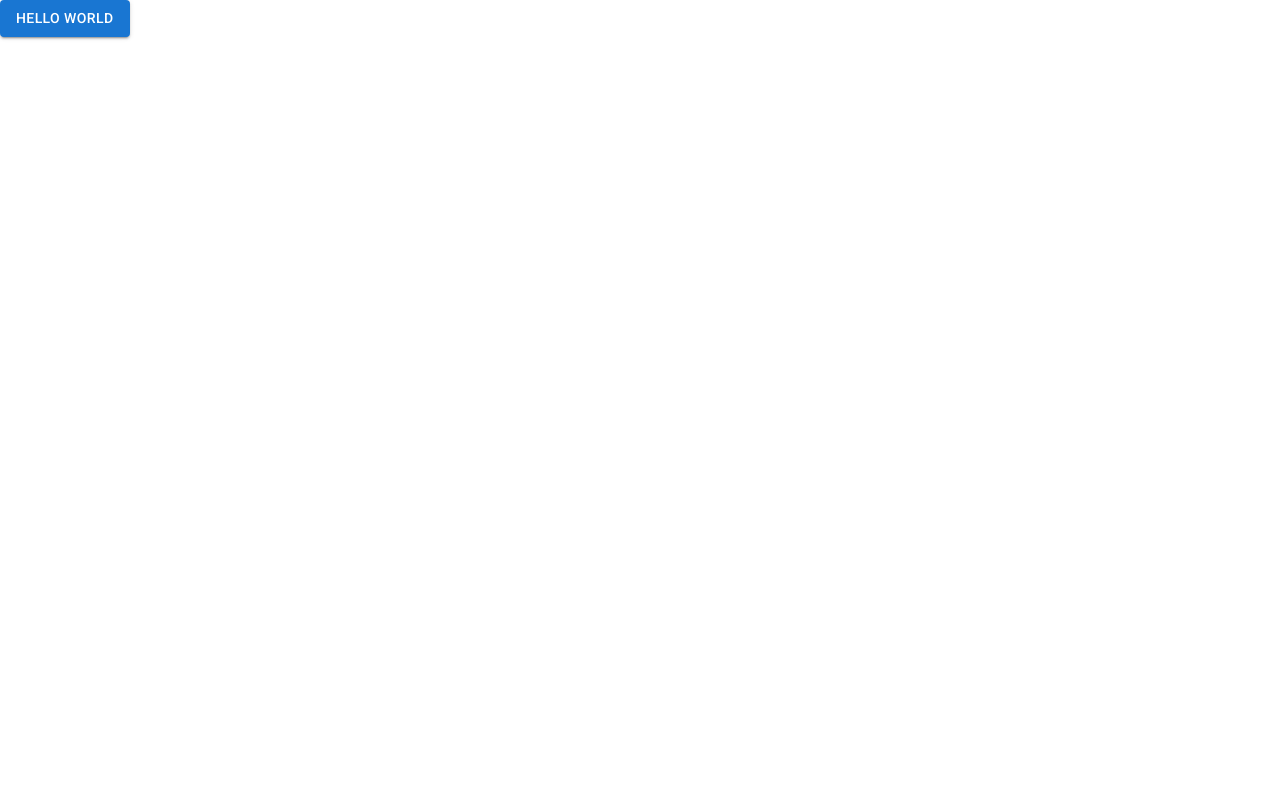
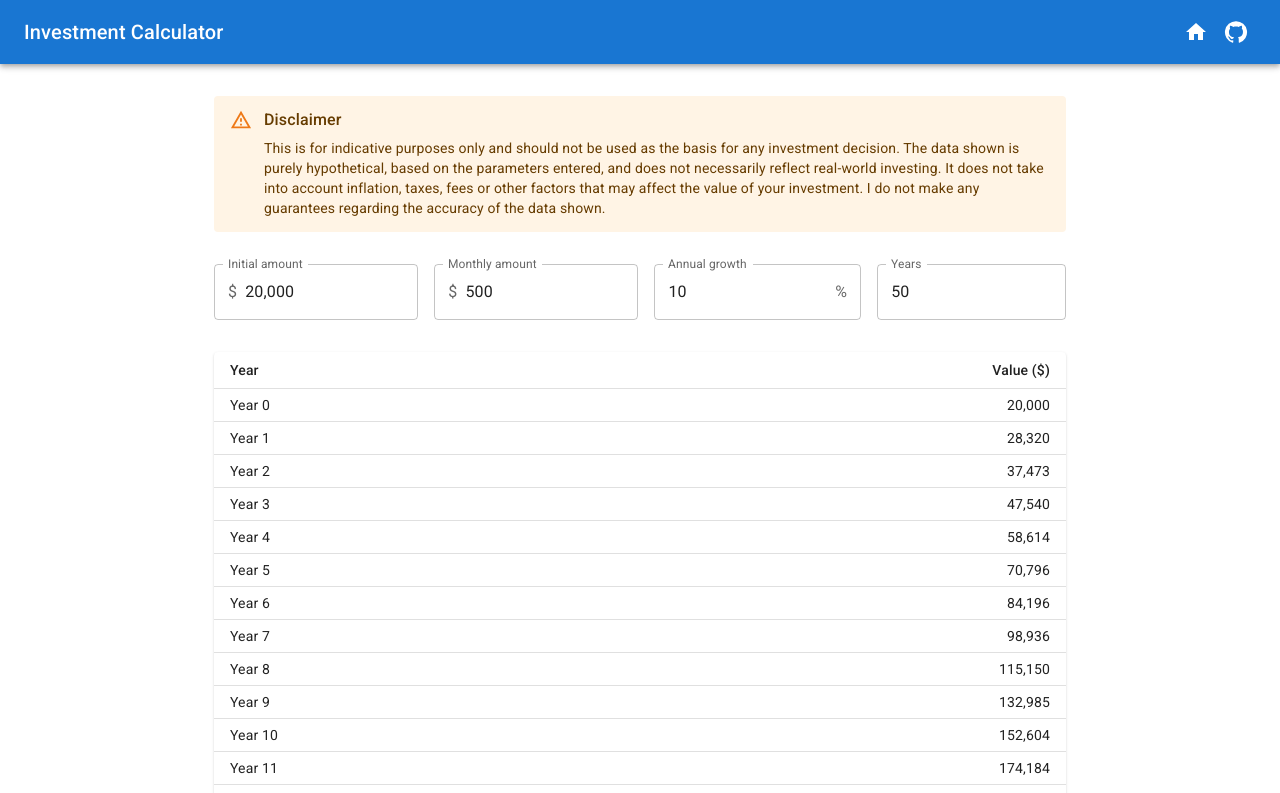
Before and after one commit to Ruben9922/investment-calculator, a React (Vite) app: page / in a window 1280 px wide. Shown: the top 793 px of the page. Built offline with nearby package versions, Linux system fonts and the light colour scheme.

Commit message:
Create rewrite using Material UI

```diff
--- a/package.json
+++ b/package.json
@@ -16,7 +16,8 @@
     "@mui/icons-material": "^5.15.12",
     "@mui/material": "^5.15.12",
     "react": "^18.2.0",
-    "react-dom": "^18.2.0"
+    "react-dom": "^18.2.0",
+    "react-number-format": "^5.3.3"
   },
   "devDependencies": {
     "@types/react": "^18.2.64",
--- a/src/App.tsx
+++ b/src/App.tsx
@@ -1,11 +1,67 @@
-import Button from "@mui/material/Button";
+import {Box, Container} from "@mui/material";
+import Alert from '@mui/material/Alert';
+import AlertTitle from '@mui/material/AlertTitle';
 import CssBaseline from "@mui/material/CssBaseline";
+import {useState} from "react";
+import Form from "./Form.tsx";
+import Header from "./Header.tsx";
+import Table from "./Table.tsx";
+import Stack from '@mui/material/Stack';
+
+function calculate(initialAmount: number, recurringAmount: number, growth: number, yearCount: number): number[] {
+    const multiplier = 1 + growth;
+    const monthlyMultiplier = multiplier ** (1 / 12);
+
+    const valuesByYear: number[] = [];
+    valuesByYear.push(initialAmount);
+    for (let i = 1; i <= yearCount; i++) {
+        let value = valuesByYear[i - 1];
+        for (let j = 0; j < 12; j++) {
+            value += recurringAmount;
+            value *= monthlyMultiplier;
+        }
+        valuesByYear.push(value);
+    }
+    return valuesByYear;
+}
 
 function App() {
+    const [initialAmountString, setInitialAmountString] = useState("20000");
+    const [recurringAmountString, setRecurringAmountString] = useState("500");
+    const [growthString, setGrowthString] = useState("10");
+    const [yearCountString, setYearCountString] = useState("50");
+
+    const initialAmount = parseFloat(initialAmountString);
+    const recurringAmount = parseFloat(recurringAmountString);
+    const growth = parseFloat(growthString) / 100;
+    const yearCount = parseInt(yearCountString);
+    const valuesByYear = calculate(initialAmount, recurringAmount, growth, yearCount);
+
     return (
         <>
             <CssBaseline />
-            <Button variant="contained">Hello world</Button>
+            <Header />
+            <Container maxWidth="md" component={Box} padding={4}>
+                <Stack spacing={4}>
+                <Alert severity="warning">
+                    <AlertTitle>Disclaimer</AlertTitle>
+                    This is for indicative purposes only and should not be used as the basis for any investment decision. The data shown is purely hypothetical, based on the parameters entered, and does not necessarily reflect real-world investing. It does not take into account inflation, taxes, fees or other factors that may affect the value of your investment. I do not make any guarantees regarding the accuracy of the data shown.
+                </Alert>
+
+                <Form
+                    initialAmountString={initialAmountString}
+                    recurringAmountString={recurringAmountString}
+                    growthString={growthString}
+                    yearCountString={yearCountString}
+                    setInitialAmountString={setInitialAmountString}
+                    setRecurringAmountString={setRecurringAmountString}
+                    setGrowthString={setGrowthString}
+                    setYearCountString={setYearCountString}
+                />
+
+                <Table valuesByYear={valuesByYear} />
+                </Stack>
+            </Container>
         </>
     );
 }
--- /dev/null
+++ b/src/Form.tsx
@@ -0,0 +1,95 @@
+import InputAdornment from "@mui/material/InputAdornment";
+import Stack from '@mui/material/Stack';
+import TextField from '@mui/material/TextField';
+import {NumericFormat} from "react-number-format";
+
+type FormProps = {
+    initialAmountString: string;
+    recurringAmountString: string;
+    growthString: string;
+    yearCountString: string;
+    setInitialAmountString: (updatedInitialAmountString: string) => void;
+    setRecurringAmountString: (updatedRecurringAmountString: string) => void;
+    setGrowthString: (updatedGrowthString: string) => void;
+    setYearCountString: (updatedYearCountString: string) => void;
+};
+
+function NumberFormatCustom(props) {
+    const {inputRef, onChange, ...other} = props;
+
+    return (
+        <NumericFormat
+            {...other}
+            getInputRef={inputRef}
+            onValueChange={(values) => {
+                onChange({
+                    target: {
+                        name: props.name,
+                        value: values.value,
+                    },
+                });
+            }}
+            thousandSeparator
+            isNumericString
+            decimalScale={0}
+            // prefix="¤ "
+        />
+    );
+}
+
+function Form({
+                  initialAmountString,
+                  recurringAmountString,
+                  growthString,
+                  yearCountString,
+                  setInitialAmountString,
+                  setRecurringAmountString,
+                  setGrowthString,
+                  setYearCountString,
+              }: FormProps) {
+    return (
+        <Stack direction="row" gap={2}>
+            <TextField
+                label="Initial amount"
+                value={initialAmountString}
+                onChange={event => setInitialAmountString(event.target.value)}
+                name="initialAmount"
+                InputProps={{
+                    startAdornment: <InputAdornment position="start">$</InputAdornment>,
+                    inputComponent: NumberFormatCustom,
+                }}
+                variant="outlined"
+            />
+            <TextField
+                label="Monthly amount"
+                value={recurringAmountString}
+                onChange={event => setRecurringAmountString(event.target.value)}
+                name="recurringAmount"
+                InputProps={{
+                    startAdornment: <InputAdornment position="start">$</InputAdornment>,
+                    inputComponent: NumberFormatCustom,
+                }}
+                variant="outlined"
+            />
+            <TextField
+                label="Annual growth"
+                value={growthString}
+                onChange={event => setGrowthString(event.target.value)}
+                name="growth"
+                InputProps={{
+                    endAdornment: <InputAdornment position="end">%</InputAdornment>,
+                }}
+                variant="outlined"
+            />
+            <TextField
+                label="Years"
+                value={yearCountString}
+                onChange={event => setYearCountString(event.target.value)}
+                name="yearCount"
+                variant="outlined"
+            />
+        </Stack>
+    );
+}
+
+export default Form;
--- /dev/null
+++ b/src/Header.tsx
@@ -0,0 +1,34 @@
+import GitHubIcon from "@mui/icons-material/GitHub";
+import HomeIcon from "@mui/icons-material/Home";
+import AppBar from '@mui/material/AppBar';
+import Box from '@mui/material/Box';
+import IconButton from "@mui/material/IconButton";
+import Toolbar from '@mui/material/Toolbar';
+import Tooltip from "@mui/material/Tooltip";
+import Typography from '@mui/material/Typography';
+
+function Header() {
+    return (
+        <Box sx={{ flexGrow: 1 }}>
+            <AppBar position="static">
+                <Toolbar>
+                    <Typography variant="h6" component="div" sx={{ flexGrow: 1 }}>
+                        Investment Calculator
+                    </Typography>
+                    <Tooltip title="Go to main website">
+                        <IconButton aria-label="home" href="https://rubendougall.co.uk/" color="inherit">
+                            <HomeIcon />
+                        </IconButton>
+                    </Tooltip>
+                    <Tooltip title="GitHub repository">
+                        <IconButton aria-label="GitHub" href="https://github.com/Ruben9922/investment-calculator" color="inherit">
+                            <GitHubIcon />
+                        </IconButton>
+                    </Tooltip>
+                </Toolbar>
+            </AppBar>
+        </Box>
+    );
+}
+
+export default Header;
--- /dev/null
+++ b/src/Table.tsx
@@ -0,0 +1,46 @@
+import MuiTable from '@mui/material/Table';
+import TableBody from '@mui/material/TableBody';
+import TableCell from '@mui/material/TableCell';
+import TableContainer from '@mui/material/TableContainer';
+import TableHead from '@mui/material/TableHead';
+import TableRow from '@mui/material/TableRow';
+import Paper from '@mui/material/Paper';
+import {NumericFormat} from "react-number-format";
+
+type TableProps = {
+    valuesByYear: number[];
+};
+
+function Table({ valuesByYear }: TableProps) {
+    return (
+        <TableContainer component={Paper}>
+            <MuiTable size="small" aria-label="table containing values for each year">
+                <TableHead>
+                    <TableRow>
+                        <TableCell>Year</TableCell>
+                        <TableCell align="right">Value ($)</TableCell>
+                    </TableRow>
+                </TableHead>
+                <TableBody>
+                    {valuesByYear.map((value, index) => (
+                        <TableRow key={index}>
+                            <TableCell component="th" scope="row">
+                                {`Year ${index}`}
+                            </TableCell>
+                            <TableCell align="right">
+                                <NumericFormat
+                                    value={value}
+                                    displayType="text"
+                                    thousandSeparator
+                                    valueIsNumericString
+                                    decimalScale={0}/>
+                            </TableCell>
+                        </TableRow>
+                    ))}
+                </TableBody>
+            </MuiTable>
+        </TableContainer>
+    );
+}
+
+export default Table;
```
Also changed, not shown: 1 other file (tests, documents, lock files or other folders).
